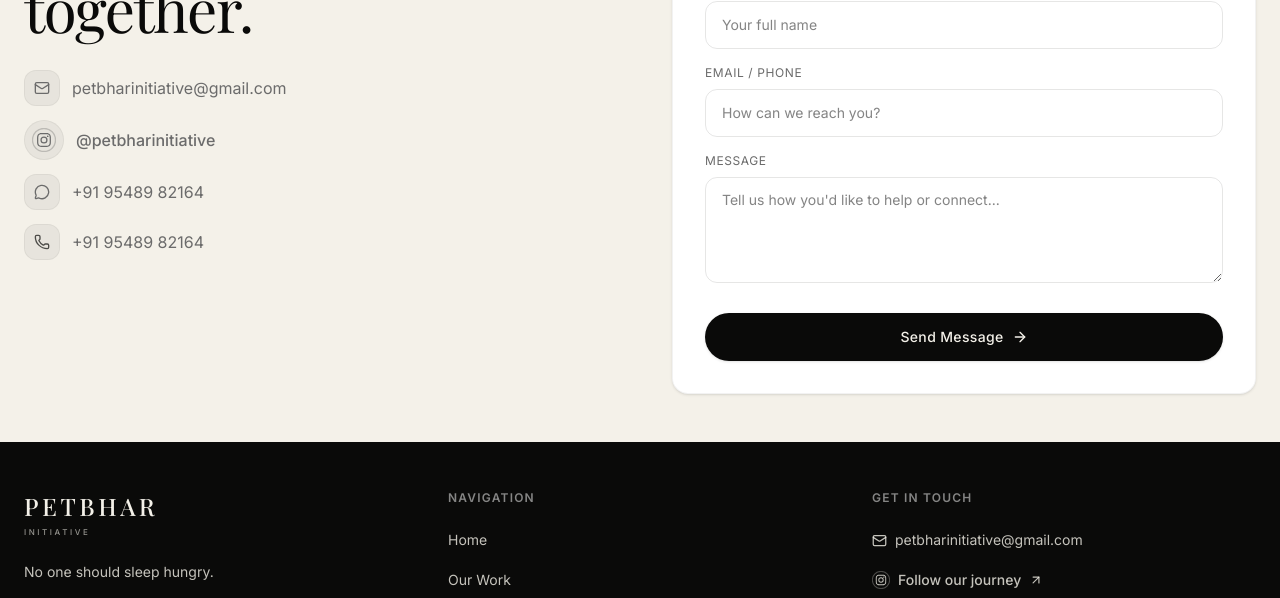
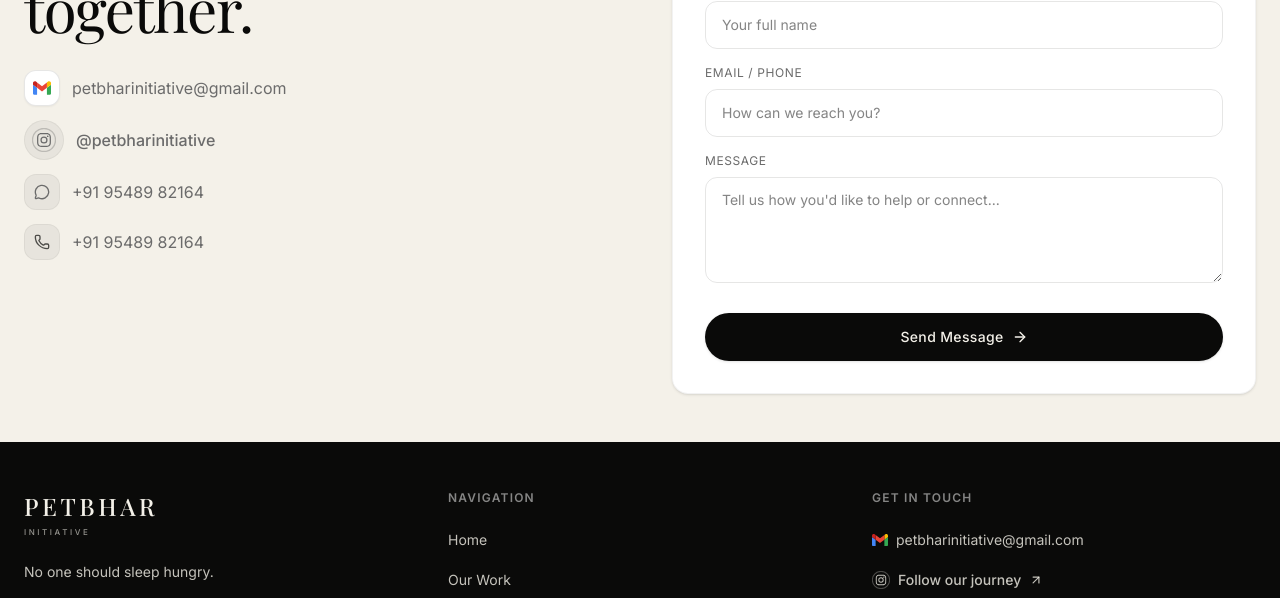
Before and after one commit to kingmhz/petbhar-initiative, a Next.js app: page / in a window 1280 px wide. Shown: the part 7148-7746 px from the top of the page. Built offline with nearby package versions, Linux system fonts and the light colour scheme; no server answers.

Commit message:
feat(branding): replace generic mail icon with official multi-color Gmail icon

```diff
--- a/src/components/layout/Footer.tsx
+++ b/src/components/layout/Footer.tsx
@@ -2,8 +2,8 @@
 
 import Link from 'next/link';
 import { usePathname } from 'next/navigation';
-import { Mail, ArrowUpRight } from 'lucide-react';
-import { InstagramIcon, YoutubeIcon } from '@/components/ui/SocialIcons';
+import { ArrowUpRight } from 'lucide-react';
+import { InstagramIcon, YoutubeIcon, GmailIcon } from '@/components/ui/SocialIcons';
 import { siteConfig } from '@/lib/siteConfig';
 import { useLanguage } from '@/context/LanguageContext';
 import { navTranslationKey } from '@/lib/translations';
@@ -77,7 +77,7 @@ export default function Footer() {
             <ul className="space-y-3">
               <li>
                 <a href={`mailto:${siteConfig.contact.email}`} className="inline-flex items-center gap-2 py-1 text-sm text-ivory/80 hover:text-white transition-colors">
-                  <Mail size={15} />
+                  <GmailIcon size={16} />
                   <span>{siteConfig.contact.email}</span>
                 </a>
               </li>
--- a/src/components/sections/Contact.tsx
+++ b/src/components/sections/Contact.tsx
@@ -4,8 +4,8 @@ import { SectionLabel } from '@/components/ui/SectionLabel';
 import { SectionHeading } from '@/components/ui/SectionHeading';
 import { Button } from '@/components/ui/Button';
 import { ScrollReveal } from '@/components/ui/ScrollReveal';
-import { Mail, MessageCircle, Phone } from 'lucide-react';
-import { InstagramIcon } from '@/components/ui/SocialIcons';
+import { MessageCircle, Phone } from 'lucide-react';
+import { InstagramIcon, GmailIcon } from '@/components/ui/SocialIcons';
 import config from '@/lib/siteConfig';
 
 export function Contact() {
@@ -56,11 +56,14 @@ export function Contact() {
               </SectionHeading>
 
               <div className="mt-6 space-y-3.5">
-                <a href={`mailto:${config.contact.email}`} className="group flex items-center gap-3 text-warm-grey hover:text-charcoal transition-all duration-300">
-                  <span className="flex items-center justify-center w-9 h-9 rounded-xl bg-charcoal/5 group-hover:bg-charcoal/10 border border-charcoal/5 transition-all">
-                    <Mail className="h-4 w-4" />
+                <a
+                  href={`mailto:${config.contact.email}`}
+                  className="group flex items-center gap-3 text-warm-grey hover:text-charcoal transition-all duration-300"
+                >
+                  <span className="flex items-center justify-center w-9 h-9 rounded-xl bg-white shadow-xs border border-charcoal/10 group-hover:border-[#EA4335]/35 group-hover:shadow-[0_2px_12px_rgba(234,67,53,0.18)] transition-all">
+                    <GmailIcon size={18} />
                   </span>
-                  <span>{config.contact.email}</span>
+                  <span className="group-hover:text-charcoal transition-colors">{config.contact.email}</span>
                 </a>
                 {config.contact.instagram && (
                   <a
--- a/src/components/ui/SocialIcons.tsx
+++ b/src/components/ui/SocialIcons.tsx
@@ -88,3 +88,28 @@ export function YoutubeIcon({ size = 20, className = '' }: { size?: number; clas
     </svg>
   );
 }
+
+export function GmailIcon({
+  size = 20,
+  className = ''
+}: {
+  size?: number;
+  className?: string;
+}) {
+  return (
+    <svg
+      width={size}
+      height={size}
+      viewBox="52 42 88 66"
+      fill="none"
+      xmlns="http://www.w3.org/2000/svg"
+      className={`inline-block shrink-0 ${className}`}
+    >
+      <path fill="#4285F4" d="M58 108h14V74L52 59v43c0 3.32 2.69 6 6 6" />
+      <path fill="#34A853" d="M120 108h14c3.32 0 6-2.69 6-6V59l-20 15" />
+      <path fill="#FBBC04" d="M120 48v26l20-15v-8c0-7.42-8.47-11.65-14.4-7.2" />
+      <path fill="#EA4335" d="M72 74V48l24 18 24-18v26L96 92" />
+      <path fill="#C5221F" d="M52 51v8l20 15V48l-5.6-4.2c-5.94-4.45-14.4-.22-14.4 7.2" />
+    </svg>
+  );
+}
```
